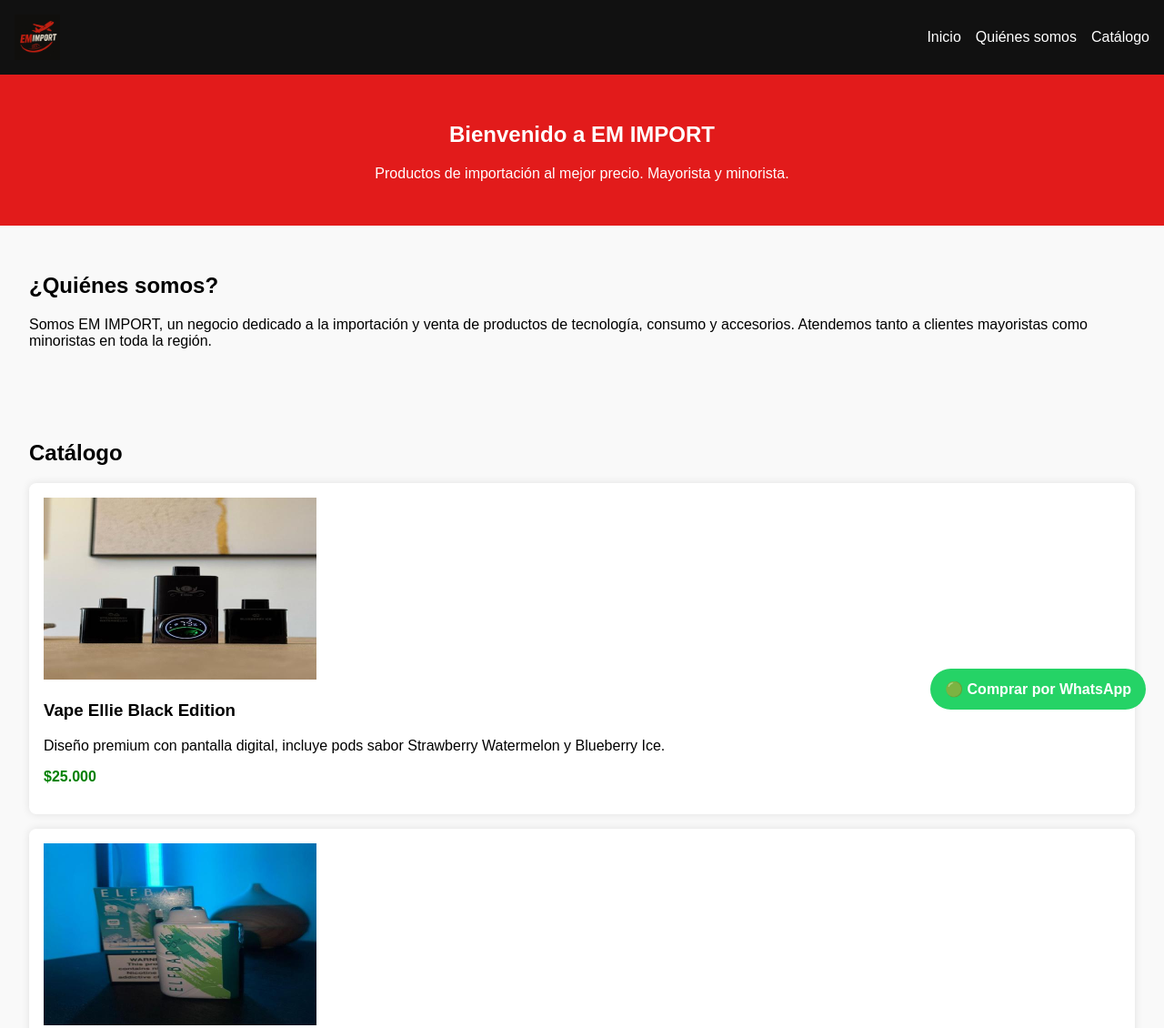
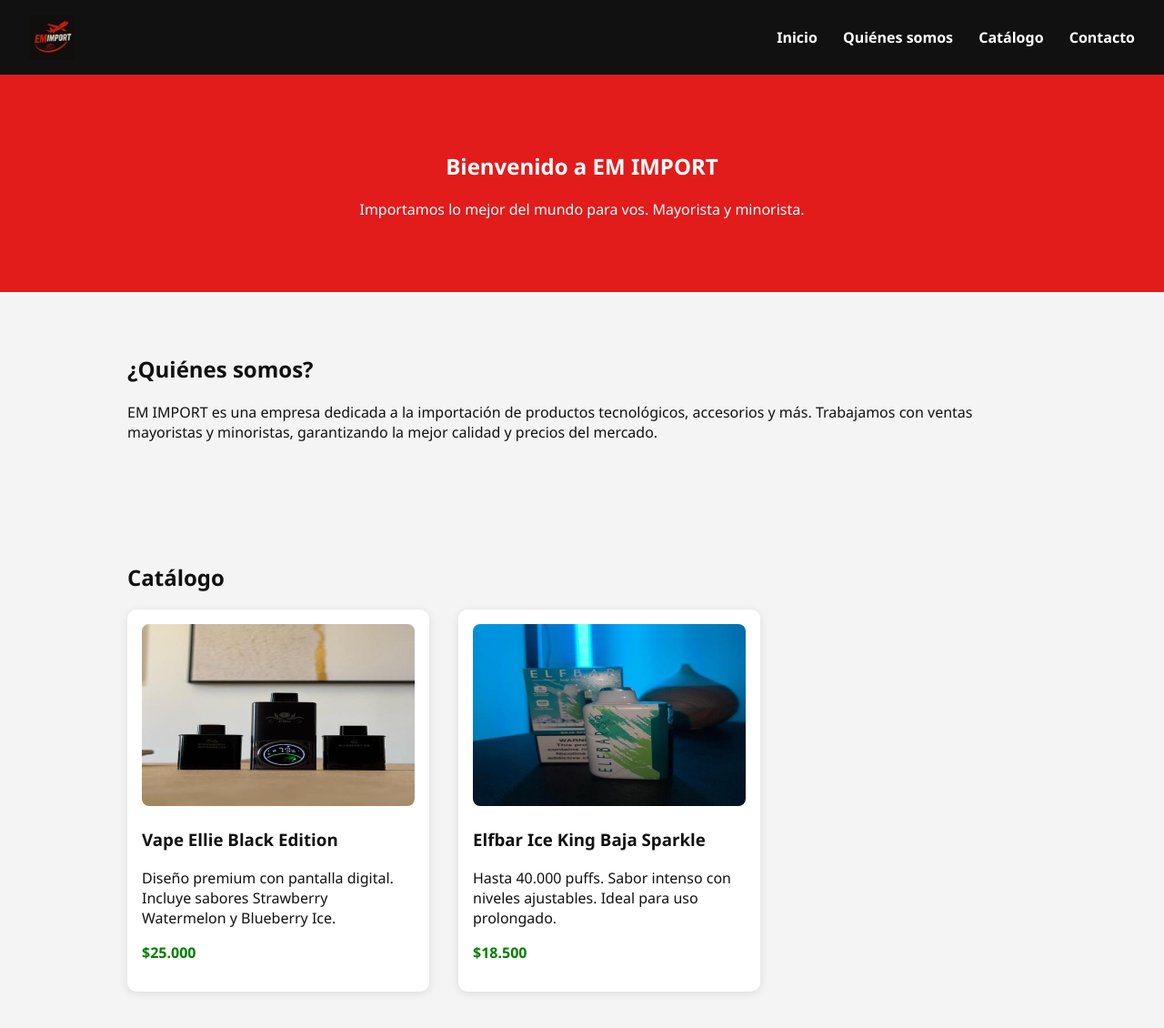
Before and after one commit to click24web/prueba1, a plain HTML site: page index.html in a window 1280 px wide. Shown: the top 1130 px of the page at 91% size. Drawn offline with Linux system fonts and the light colour scheme.

Commit message:
Add files via upload

```diff
--- a/index.html
+++ b/index.html
@@ -8,51 +8,54 @@
   <link rel="stylesheet" href="styles.css" />
 </head>
 <body>
-  <header>
+  <header class="header">
     <img src="logo.jpg" alt="Logo EM IMPORT" class="logo" />
-    <nav>
-      <ul>
-        <li><a href="#inicio">Inicio</a></li>
-        <li><a href="#nosotros">Quiénes somos</a></li>
-        <li><a href="#catalogo">Catálogo</a></li>
-      </ul>
+    <nav class="nav">
+      <a href="#inicio">Inicio</a>
+      <a href="#nosotros">Quiénes somos</a>
+      <a href="#catalogo">Catálogo</a>
+      <a href="#contacto">Contacto</a>
     </nav>
   </header>
 
-  <section id="inicio" class="banner">
+  <section id="inicio" class="hero">
+    <div class="hero-content">
       <h1>Bienvenido a EM IMPORT</h1>
-    <p>Productos de importación al mejor precio. Mayorista y minorista.</p>
+      <p>Importamos lo mejor del mundo para vos. Mayorista y minorista.</p>
+    </div>
   </section>
 
-  <section id="nosotros">
+  <section id="nosotros" class="section">
     <h2>¿Quiénes somos?</h2>
-    <p>Somos EM IMPORT, un negocio dedicado a la importación y venta de productos de tecnología, consumo y accesorios. Atendemos tanto a clientes mayoristas como minoristas en toda la región.</p>
+    <p>EM IMPORT es una empresa dedicada a la importación de productos tecnológicos, accesorios y más. Trabajamos con ventas mayoristas y minoristas, garantizando la mejor calidad y precios del mercado.</p>
   </section>
 
-  <section id="catalogo">
+  <section id="catalogo" class="section">
     <h2>Catálogo</h2>
-
+    <div class="catalogo">
       <div class="producto">
         <img src="vape_ellie.jpg" alt="Vape Ellie">
         <h3>Vape Ellie Black Edition</h3>
-      <p>Diseño premium con pantalla digital, incluye pods sabor Strawberry Watermelon y Blueberry Ice.</p>
+        <p>Diseño premium con pantalla digital. Incluye sabores Strawberry Watermelon y Blueberry Ice.</p>
         <p class="precio">$25.000</p>
       </div>
-
       <div class="producto">
         <img src="vape_elfbar.jpg" alt="Vape Elfbar">
         <h3>Elfbar Ice King Baja Sparkle</h3>
         <p>Hasta 40.000 puffs. Sabor intenso con niveles ajustables. Ideal para uso prolongado.</p>
         <p class="precio">$18.500</p>
       </div>
-
+    </div>
   </section>
 
-  <a href="https://wa.me/1234567890" class="whatsapp" target="_blank">🟢 Comprar por WhatsApp</a>
+  <section id="contacto" class="section contacto">
+    <h2>Contacto</h2>
+    <p>Escribinos por WhatsApp para consultas o pedidos.</p>
+    <a href="https://wa.me/1234567890" class="btn-wsp" target="_blank">🟢 Contactar por WhatsApp</a>
+  </section>
 
-  <footer>
-    <p>Síguenos en redes:</p>
-    <div class="redes">
+  <footer class="footer">
+    <div class="footer-redes">
       <a href="#"><img src="icono-instagram.png" alt="Instagram"></a>
       <a href="#"><img src="icono-whatsapp.png" alt="WhatsApp"></a>
     </div>
--- a/styles.css
+++ b/styles.css
@@ -1,71 +1,79 @@
 
 body {
-  font-family: Arial, sans-serif;
+  font-family: 'Segoe UI', Tahoma, Geneva, Verdana, sans-serif;
   margin: 0;
-  background-color: #f9f9f9;
+  background-color: #f4f4f4;
+  color: #111;
 }
-header {
+.header {
   background-color: #111;
   color: white;
-  padding: 1em;
+  padding: 1em 2em;
   display: flex;
+  justify-content: space-between;
   align-items: center;
-  justify-content: space-between;
 }
 .logo {
   height: 50px;
 }
-nav ul {
-  list-style: none;
-  display: flex;
-  gap: 1em;
-}
-nav a {
+.nav a {
   color: white;
   text-decoration: none;
+  margin-left: 1.5em;
+  font-weight: bold;
 }
-.banner {
-  background: #e21b1b;
+.hero {
+  background-color: #e21b1b;
   color: white;
-  padding: 2em;
+  padding: 4em 2em;
   text-align: center;
 }
-section {
-  padding: 2em;
+.section {
+  padding: 3em 2em;
+  max-width: 1000px;
+  margin: auto;
+}
+.catalogo {
+  display: flex;
+  flex-wrap: wrap;
+  gap: 2em;
 }
 .producto {
   background: white;
-  border-radius: 8px;
+  border-radius: 10px;
   padding: 1em;
-  margin: 1em 0;
-  box-shadow: 0 0 10px rgba(0,0,0,0.1);
+  box-shadow: 0 2px 10px rgba(0,0,0,0.1);
+  width: 300px;
 }
 .producto img {
   width: 100%;
-  max-width: 300px;
+  border-radius: 8px;
 }
 .precio {
-  font-weight: bold;
   color: green;
-}
-.whatsapp {
-  position: fixed;
-  bottom: 20px;
-  right: 20px;
-  background: #25D366;
-  color: white;
-  padding: 0.8em 1em;
-  border-radius: 50px;
-  text-decoration: none;
   font-weight: bold;
 }
-footer {
+.contacto {
+  background-color: #fff;
+  text-align: center;
+}
+.btn-wsp {
+  background-color: #25D366;
+  color: white;
+  padding: 0.8em 2em;
+  border-radius: 40px;
+  text-decoration: none;
+  display: inline-block;
+  margin-top: 1em;
+  font-weight: bold;
+}
+.footer {
   background: #111;
   color: white;
-  padding: 2em;
   text-align: center;
+  padding: 2em 1em;
 }
-footer .redes img {
-  width: 24px;
-  margin: 0 5px;
+.footer-redes img {
+  width: 32px;
+  margin: 0 10px;
 }
```
Lines whose indentation alone changed are shown as unchanged.
